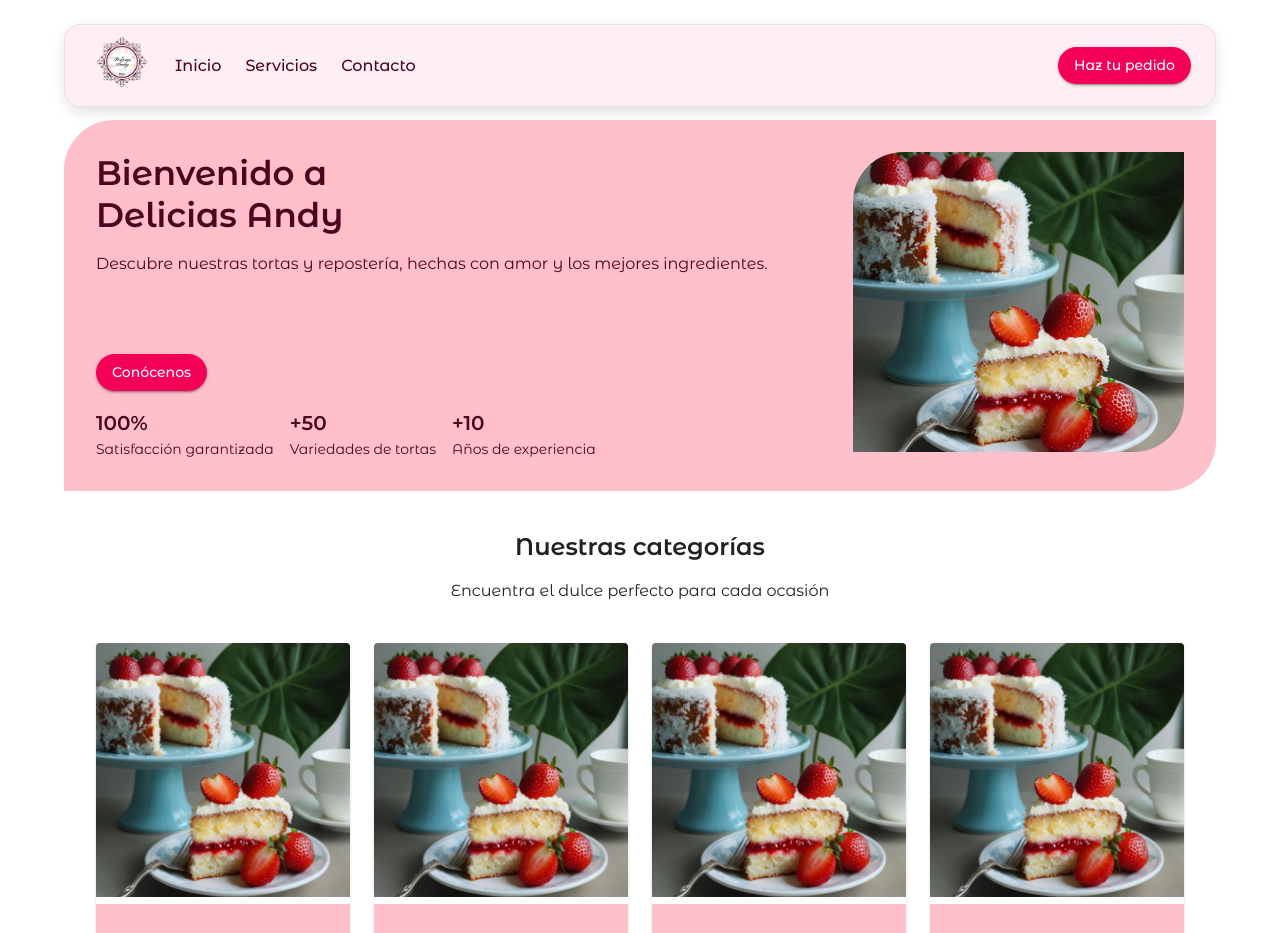
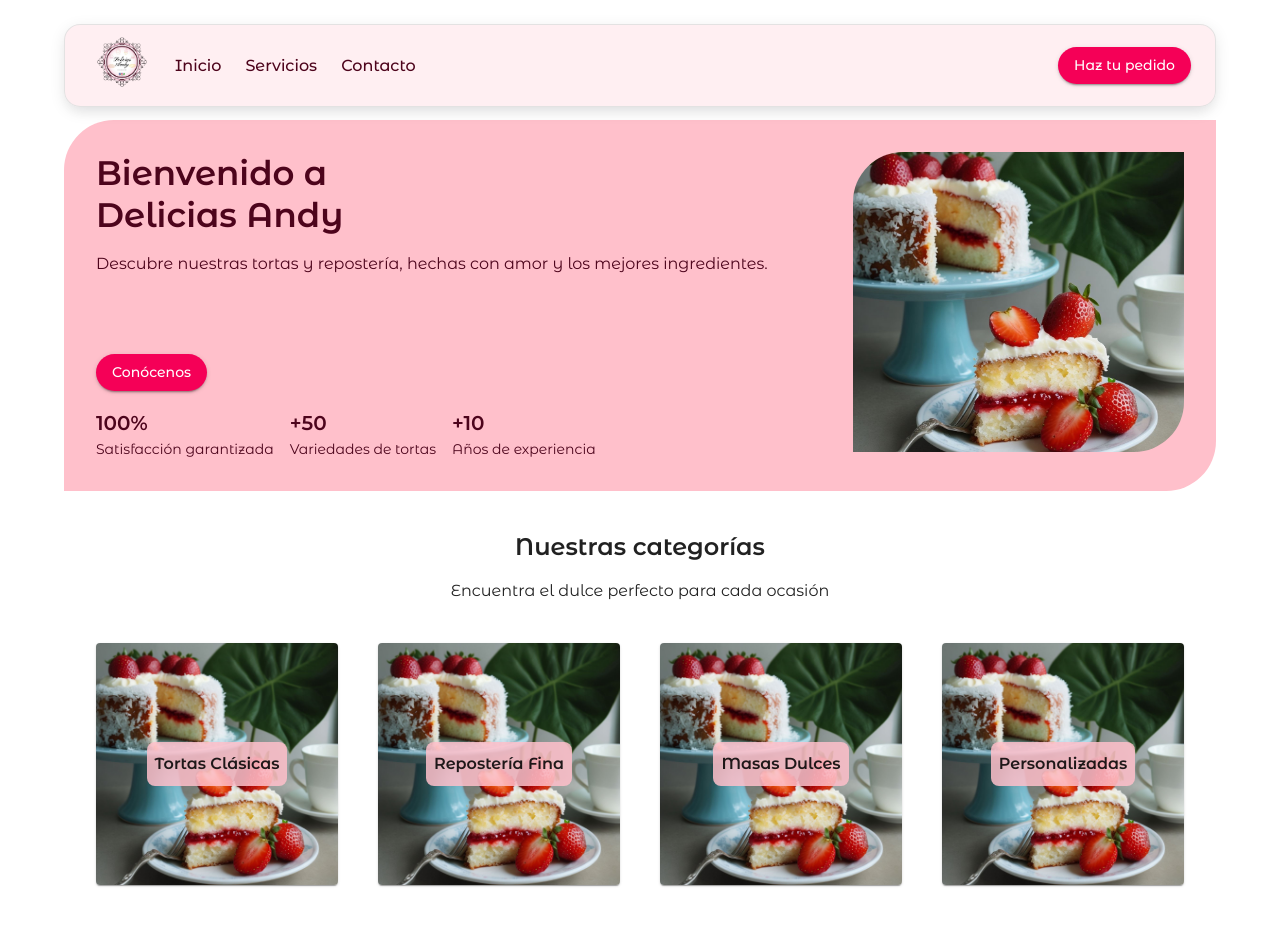
Before and after one commit to DOF1109/delicias-andy, a Next.js app: page / in a window 1280 px wide. Shown: the top 933 px of the page. Built offline with nearby package versions, Linux system fonts and the light colour scheme; what @mui/material-nextjs would draw is missing.

Commit message:
Categories completed

```diff
--- a/src/components/common/CustomCard.jsx
+++ b/src/components/common/CustomCard.jsx
@@ -2,27 +2,61 @@
 
 import Image from "next/image";
 
-const { Card, CardContent, Typography, useTheme } = require("@mui/material");
+const {
+  Card,
+  CardContent,
+  Typography,
+  useTheme,
+  alpha,
+  Box,
+} = require("@mui/material");
 
 const CustomCard = ({ img, title }) => {
   const theme = useTheme();
 
   return (
-    <Card>
+    <Card
+      sx={{
+        display: "flex",
+        flexDirection: "column",
+        position: "relative",
+      }}
+    >
       <Image
         src={img}
         alt="Categoría"
         style={{
           width: "100%",
           height: "auto",
+          maxHeight: "250px",
           objectFit: "cover",
         }}
       />
-      <CardContent sx={{ backgroundColor: theme.palette.primary.main, p: 3 }}>
-        <Typography variant="subtitle1" textAlign="center" fontWeight={500}>
+      <Box
+        sx={{
+          position: "absolute",
+          top: 0,
+          left: 0,
+          width: "100%",
+          height: "100%",
+          display: "flex",
+          alignItems: "center",
+          justifyContent: "center",
+        }}
+      >
+        <Typography
+          variant="subtitle1"
+          textAlign="center"
+          fontWeight={600}
+          sx={{
+            backgroundColor: alpha(theme.palette.primary.main, 0.85),
+            p: 1,
+            borderRadius: "8px",
+          }}
+        >
           {title}
         </Typography>
-      </CardContent>
+      </Box>
     </Card>
   );
 };
--- a/src/components/layout/Categories.jsx
+++ b/src/components/layout/Categories.jsx
@@ -10,7 +10,7 @@ const Categories = () => {
       flexDirection="column"
       alignItems="center"
       pt={5}
-      pb={5}
+      pb={6}
     >
       <Typography component="h2" variant="h5" fontWeight={600}>
         Nuestras categorías
@@ -20,7 +20,7 @@ const Categories = () => {
       </Typography>
       <Grid2
         container
-        spacing={3}
+        spacing={5}
         alignItems="center"
         justifyContent="center"
         width="100%"
```
